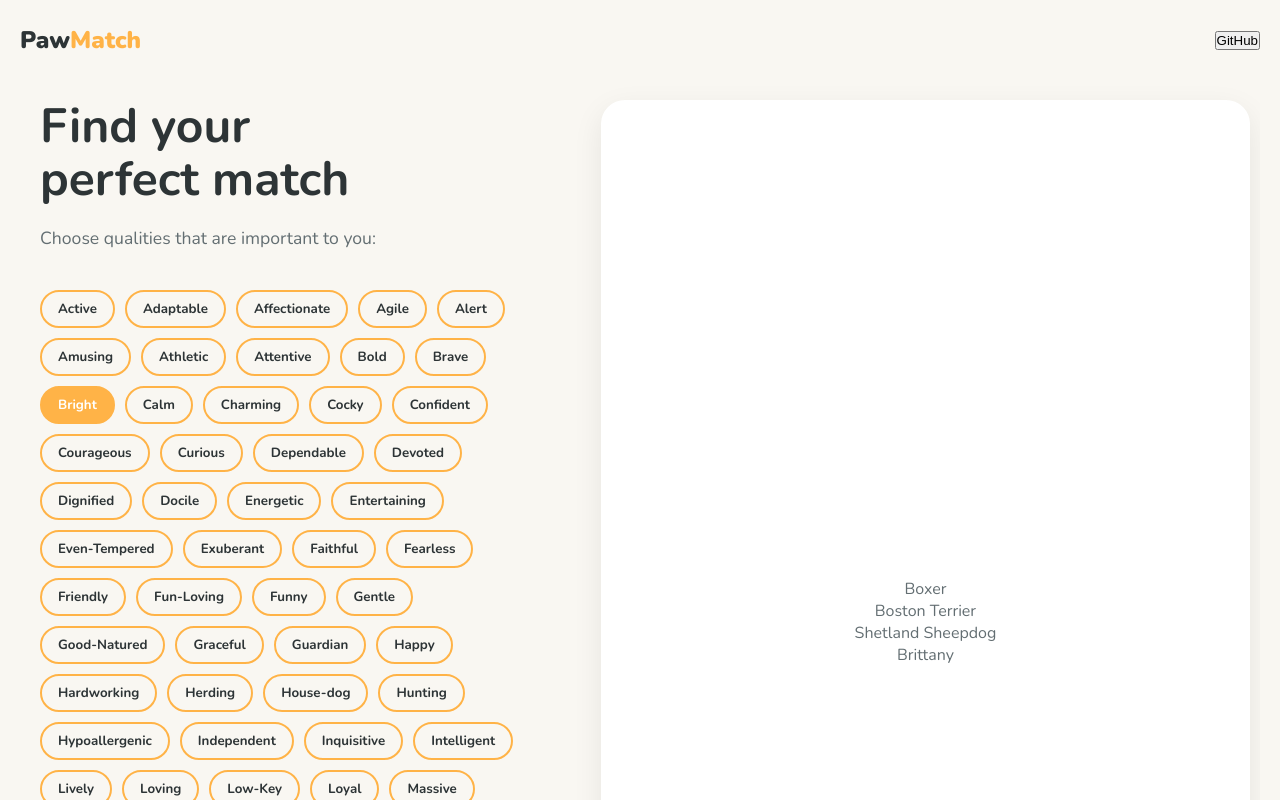
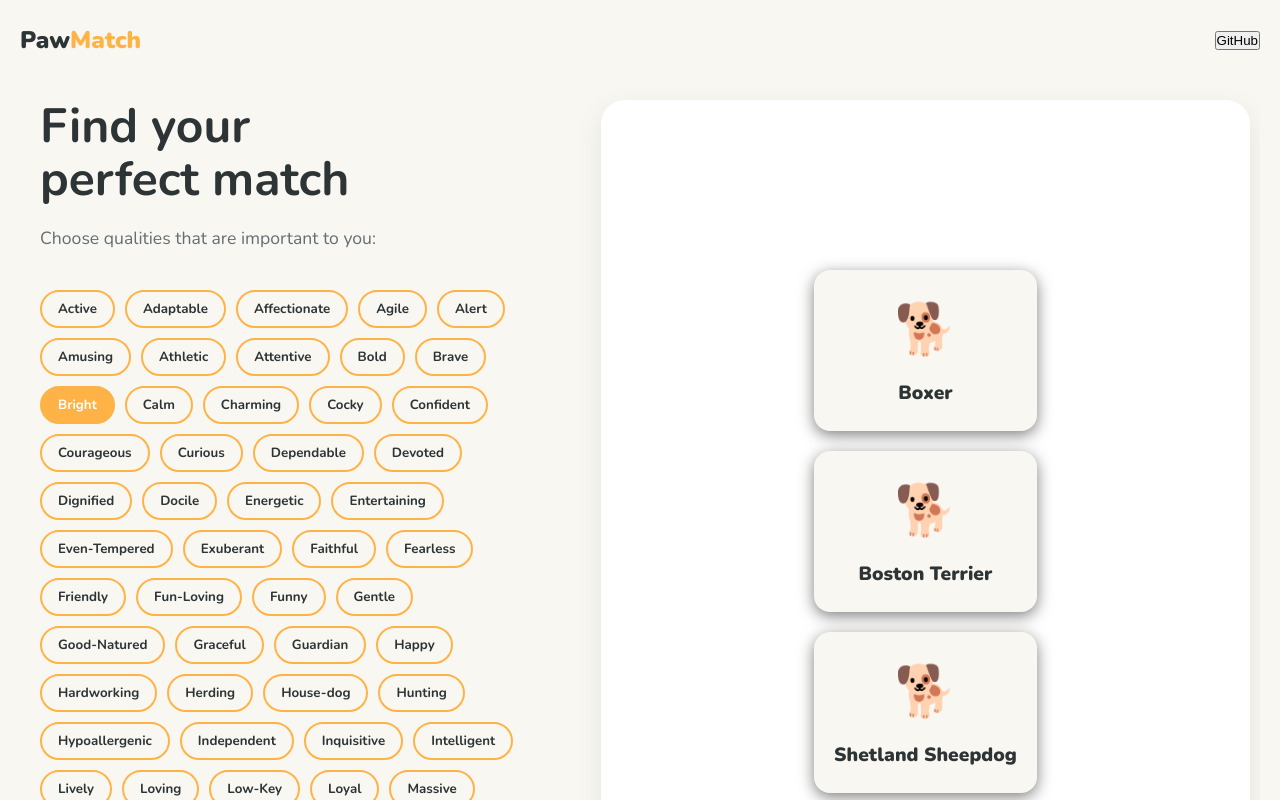
Before and after one commit to Artem-Yevtushenko/PawMatch, a React (Create React App) app: page / in a window 1280 px wide. Both pictures are taken after a click on the button "Bright". Built offline with nearby package versions, Linux system fonts and the light colour scheme.

Commit message:
merge PetList to PetCard

```diff
--- a/src/App.tsx
+++ b/src/App.tsx
@@ -1,7 +1,6 @@
 import React from 'react';
 import {ChooseBreed} from "./Components/ChooseBreed/ChooseBreed";
 import {useState} from "react";
-import {PetList} from "./Components/PetList/PetList";
 import PetCard from "./Components/PetCard/PetCard";
 import "./App.css"
 
--- a/src/Components/PetCard/PetCard.css
+++ b/src/Components/PetCard/PetCard.css
@@ -5,13 +5,63 @@
 }
 
 .card{
-    text-align: center;
     padding: 20px;
-    width: 100%;
-    max-width: 400px;
+    height: 100%;
+    overflow-y: auto;
 }
 
-.image{
+.dog-grid{
+    display: grid;
+    grid-template-columns: repeat(auto-fit, minmax(220px, 1fr));
+    gap: 20px;
+    width: 100%;
+}
+
+.dog-card {
+    background: var(--bg-color);
+    border-radius: 16px;
+    padding: 20px;
+    text-align: center;
+    box-shadow: 0 4px 15px rgba(0, 0, 0, 00.5);
+    transition: transform 0.2s ease;
+}
+
+.dog-card:hover {
+    transform: translateY(-5px);
+    border-color:var(--primary)
+}
+
+.dog-avatar{
+    display: flex;
+    font-size: 50px;
+    margin-bottom: 10px;
+    width: 80px;
+    height: 80px;
+    border-radius: 50%;
+    align-items: center;
+    justify-content: center;
+    margin-left: auto;
+    margin-right: auto;
+}
+
+.dog-name{
+    font-size: 1.2rem;
+    font-weight: 800;
+    color: var(--text-main);
+    margin-bottom: 5px;
+}
+
+.placeholder{
+    display: flex;
+    flex-direction: column;
+    align-items: center;
+    justify-content: center;
+    text-align: center;
+    height: 100%;
+    color:var(--text-main)
+}
+
+.placeholder-image{
     display: flex;
     font-size: 80px;
     background-color: var(--bg-color);
@@ -23,12 +73,3 @@
     margin: auto;
     box-shadow: inset 0 0 20px rgba(0, 0, 0, 00.5);
 }
-
-h2{
-    color: var(--text-main);
-    margin-bottom: 10px;
-}
-
-p{
-    color: var(--text-secondary);
-}
--- a/src/Components/PetCard/PetCard.tsx
+++ b/src/Components/PetCard/PetCard.tsx
@@ -16,8 +16,8 @@ function PetCard(props: PetProps) {
     return (
         <div className="card">
             {filters.length === 0 ?(
-                <div>
-                    <div className="image">
+                <div className="placeholder">
+                    <div className="placeholder-image">
                         🐶
                     </div>
                     <h2>Waiting for your choice...</h2>
@@ -26,16 +26,29 @@ function PetCard(props: PetProps) {
                 ) : (
                     <div>
                         {visibleDogs.length > 0 ? (
-                            visibleDogs.map(dog =>
-                                <div key={dog.breed}>{dog.breed}</div>)
+                            <div className="dog-grid">
+                                {visibleDogs.map(dog =>(
+                                    <div key={dog.breed} className="dog-card">
+                                        <div className="dog-avatar">
+                                            🐕
+                                        </div>
+                                        <div className="dog-name">
+                                            {dog.breed}
+                                        </div>
+                                    </div>
+                                ))}
+                            </div>
                         ) : (
-                            <p>No dogs match these criteria</p>
+                            <div className="placeholder">
+                                <h2>No dogs found</h2>
+                                <p>Try removing some filters to broaden your search.</p>
+                            </div>
                         )}
                     </div>
                 )
             }
         </div>
     );
-};
+}
 
 export default PetCard;
```
Also changed, not shown: src/Components/PetList/PetList.tsx (deleted, +0 -34 lines).
